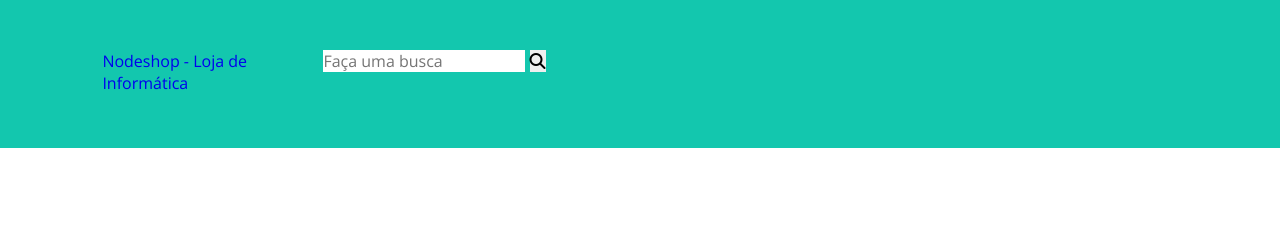
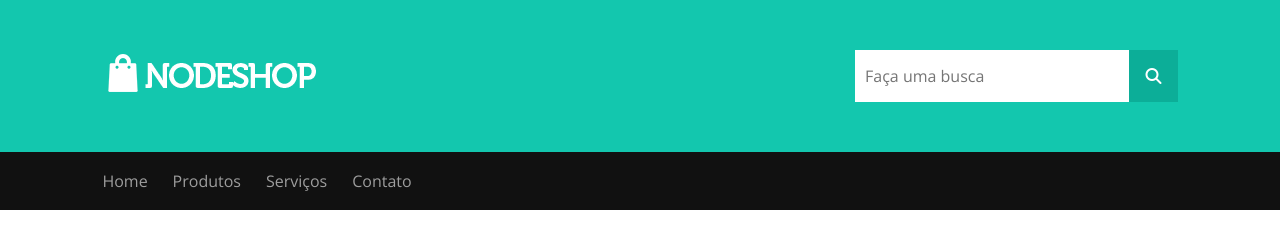
Before and after one commit to jorgewellison/Afiando-o-HTML, a plain HTML site: page index.html in a window 1280 px wide. Drawn offline with nearby package versions, Linux system fonts and the light colour scheme.

Commit message:
Estilizando a nav

```diff
--- a/css/style.css
+++ b/css/style.css
@@ -44,5 +44,45 @@ p{
     width: 221px;
     height: 48px;
     float: left;
-    background: url(..img/logo.png)
+    background: url(../img/logo.png) no-repeat; font-size: 0;
 }
+
+.cabecalho form{
+    width: 30%;
+    float: right;
+}
+
+.cabecalho input[type="text"]{
+    width: 85%;
+    float: left;
+    padding: 15px 10px;
+}
+
+.cabecalho button{
+    width: 15%;
+    float: right;
+    padding: 15px 10px;
+    background-color: #0cae98;
+    color: #fff;
+    cursor: pointer;
+}
+
+.menu{
+    width: 100%;
+    float: left;
+    background-color: #111;
+    padding:18px 8%;
+}
+
+.menu li{
+    float: left;
+}
+
+.menu li a{
+    color: #9d9d9d;
+    margin-right: 25px;
+}
+
+.menu li a:hover{
+    color: #fff;
+}
--- a/index.html
+++ b/index.html
@@ -8,6 +8,7 @@
     <link rel="stylesheet" href="path/to/font-awesome/css/font-awesome.min.css">
     <link rel="stylesheet" href="css/style.css">
     <link href="https://fonts.googleapis.com/css?family=Open+Sans&display=swap" rel="stylesheet">
+    <script src="https://kit.fontawesome.com/b3450d48ce.js"></script>
 
 </head>
 <body>
@@ -18,9 +19,17 @@
 
         <form method="post">
             <input type="text" placeholder="Faça uma busca">
-            <button><i class="fa fa-search" aria-hidden="true"></i>
+            <button><i class="fas fa-search"></i></i>
             </button>
         </form>
     </header>
+    <nav class="menu">
+        <ul>
+            <li><a href="#">Home</a></li>
+            <li><a href="#">Produtos</a></li>
+            <li><a href="#">Serviços</a></li>
+            <li><a href="#">Contato</a></li>
+        </ul>
+    </nav>
 </body>
 </html>
```
